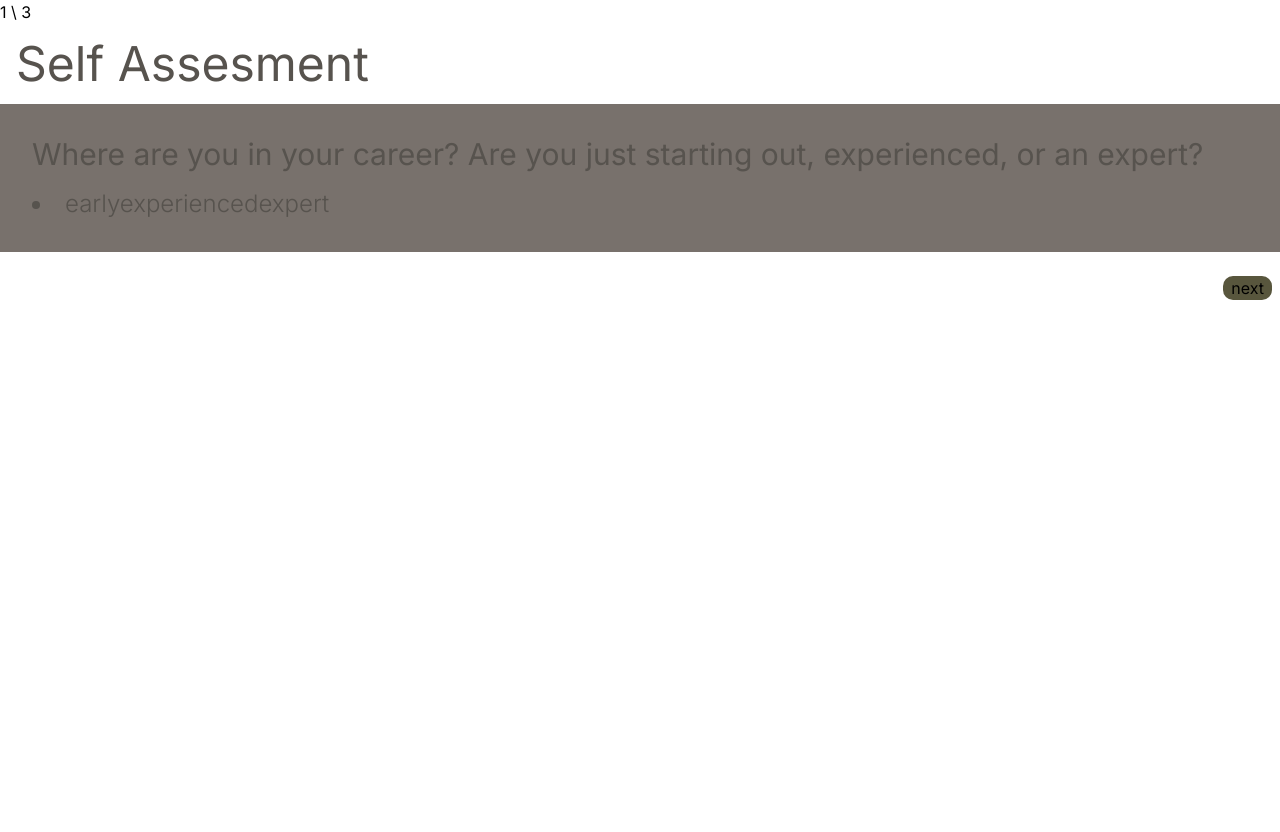
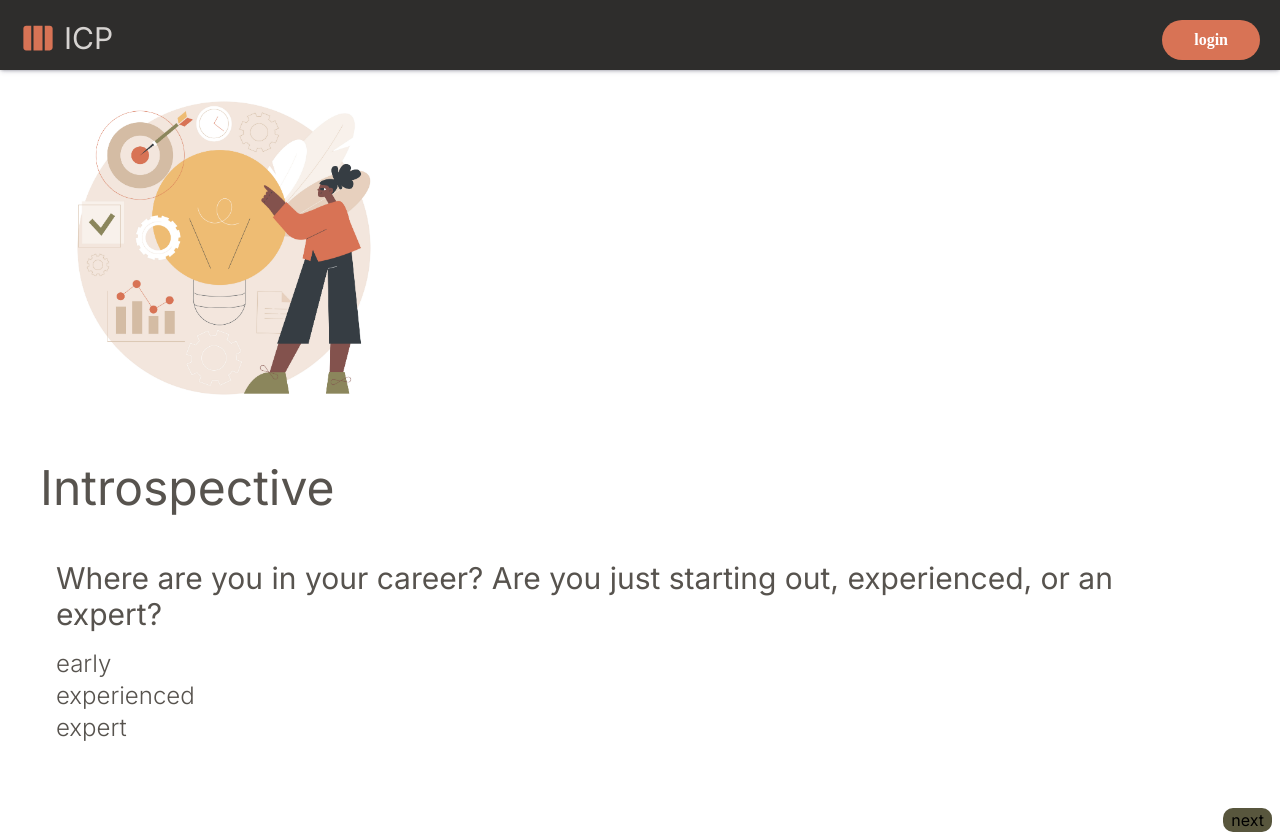
Before and after one commit to R-LaRoi/icp-v1, a Next.js app: page /Questions/SelfAssesment in a window 1280 px wide. Before the commit the page ends 800 px from the top, so only its background shows below. Built offline with nearby package versions, Linux system fonts and the light colour scheme.

Commit message:
Navigation

```diff
--- a/src/app/Questions/QWrapper.tsx
+++ b/src/app/Questions/QWrapper.tsx
@@ -1,8 +1,10 @@
 import { ReactNode } from "react"
-
+import Image from 'next/image'
+import sandy from './sandy.jpg'
 type QWrapperProps = {
   title: string,
   children: ReactNode;
+
 }
 
 
@@ -10,11 +12,16 @@ export function QWrapper ({title, children}: QWrapperProps){
 
   return (
 
-    <>
+    <section className="m-6 ">
+ <Image src={sandy}
+        width={400}
+        height={400}
+        alt="illustration"
+        priority={true} />
   <h2 className=" m-4font-regular m-4 text-5xl text-stone-600">{title}</h2>
 
-  <div className=" p-4 bg-stone-500">{children}</div>
-    </>
+  <div className=" p-4 ">{children}</div>
+    </section>
   )
 
 
--- a/src/app/Questions/SelfAssesment/page.tsx
+++ b/src/app/Questions/SelfAssesment/page.tsx
@@ -4,6 +4,7 @@ import { SelfAQForm } from "./selfAQForm";
 import { QOne } from "./qOne";
 import { QTwo } from "./qTwo";
 import { QThree } from "./qThree";
+import { Navigation } from "../../icpHome/nav"
 
 
 type FormData = {
@@ -54,6 +55,7 @@ return(
 
 
 <div>
+   <Navigation />
 <form onSubmit={submitForm}>
 <div>
 {questionIndex + 1} \ {questions.length}
--- a/src/app/Questions/SelfAssesment/qOne.tsx
+++ b/src/app/Questions/SelfAssesment/qOne.tsx
@@ -3,24 +3,14 @@ import {selfAssesmentQuestions} from './dataQuestions'
 
 let selfQ = selfAssesmentQuestions
 
-
 export function QOne(){
- let copyInfo = selfQ.find((selfOne) => selfOne.id === 1)
-const qOptions = copyInfo?.selections
-qOptions?.forEach((item)=> {
-
-  <div key={copyInfo?.id}>
-   <li>{item}</li>
-   </div>
-
-
-
- })
+let copyInfo = selfQ.find((selfOne) => selfOne.id === 1)
+const qOptions = copyInfo?.selections;
 
 
 
   return(
-<QWrapper title="Self Assesment">
+<QWrapper title="Introspective">
 
 <div key={copyInfo?.id}>
 <div className='font-regular m-4 text-3xl text-stone-600'>
@@ -28,11 +18,13 @@ qOptions?.forEach((item)=> {
 {copyInfo?.question}
 </div>
 <div className='font-light m-4 text-2xl text-stone-600'>
+<ul>
+   {qOptions?.map((item,)=> {
+  return (<li key={item}>{item}</li>
+  )
 
- <div key={copyInfo?.id}>
- <li>{qOptions}</li>
-   </div>
-
+ })}
+</ul>
 </div>
 </div>
 </QWrapper>
--- a/src/app/Questions/SelfAssesment/qThree.tsx
+++ b/src/app/Questions/SelfAssesment/qThree.tsx
@@ -15,7 +15,7 @@ export function QThree({next_career, updateTextArea}: QThreeProps){
   let copyInfo = selfQ.find((selfOne) => selfOne.id === 3)
   return(
 
-<QWrapper title="Self Assesment">
+<QWrapper title="Introspective">
 <div key={copyInfo?.id}>
 <div className='font-regular m-4 text-3xl text-stone-600'>
 
--- a/src/app/Questions/SelfAssesment/qTwo.tsx
+++ b/src/app/Questions/SelfAssesment/qTwo.tsx
@@ -20,7 +20,7 @@ export function QTwo({strengths, updateTextArea }:QTwoProps){
  let copyInfo = selfQ.find((selfOne) => selfOne.id === 2)
   return(
 
-  <QWrapper title="Self Assement">
+  <QWrapper title="Introspective">
 <div key={copyInfo?.id}>
 <div className='font-regular m-4 text-3xl text-stone-600'>
 
--- a/src/app/icpHome/nav.tsx
+++ b/src/app/icpHome/nav.tsx
@@ -1,7 +1,6 @@
 import React from "react";
 import './icpHome.css'
-
-
+import Link from 'next/link'
 export const Navigation = (): React.ReactNode =>
 
 {
@@ -9,6 +8,7 @@ return(
 
   <div className="nav m-3">
     <ul className="flex justify-between">
+   <Link href="/">
   <li className="mr-3">
     <span className="flex justify-between  ">
     <svg  xmlns="http://www.w3.org/2000/svg"  viewBox="0 0 24 24" fill="#D87355" className="size-9" >
@@ -17,7 +17,7 @@ return(
 <p className="mx-2 text-3xl text-stone-300">ICP</p>
 
  </span>
-  </li>
+  </li></Link>
 <li><button style={{backgroundColor:"#D87355"}} className="  start-btn bg-hover:stone-400 text-white font-bold py-2 px-8 focus:outline-none focus:shadow-outline" type="submit"
     >
 login
```
